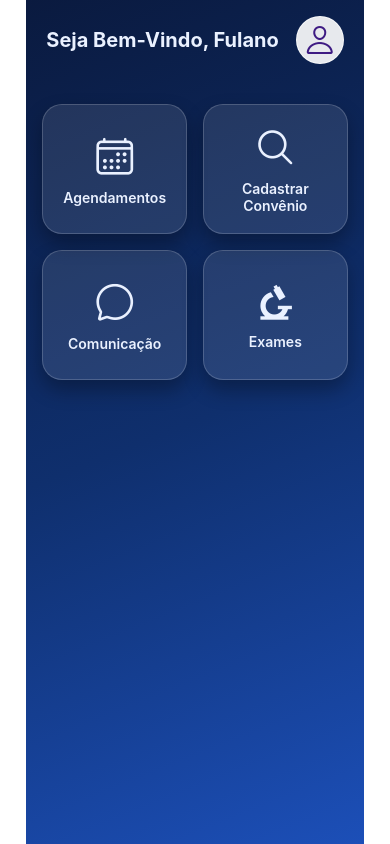
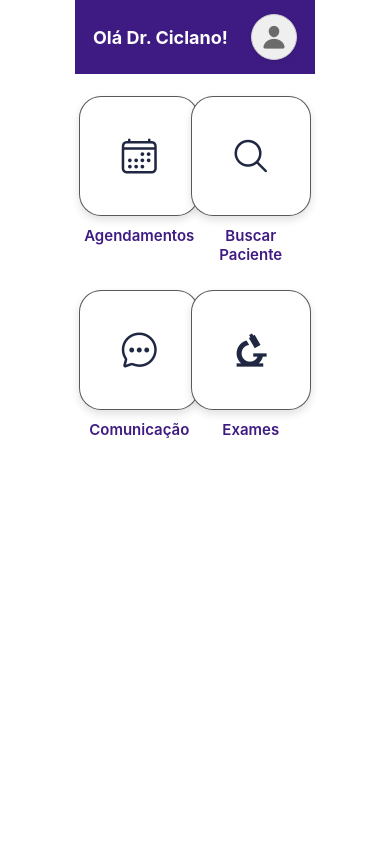
Before and after one commit to Livi4-GIT/Clinitech---Engenharia-de-Software, a React Native app in the folder apps/mobile/: screen / in a window 390 px wide. Built offline with nearby package versions, Linux system fonts and the light colour scheme.

Commit message:
feito a pagina home do doutor

```diff
--- a/apps/mobile/App.js
+++ b/apps/mobile/App.js
@@ -1,6 +1,6 @@
 import { StatusBar } from 'expo-status-bar';
 import { StyleSheet, Text, View } from 'react-native';
-import Usuario from "./home/Usuario";
+import Usuario from "./home/Doutor";
 
 export default function App() {
   return (
--- /dev/null
+++ b/apps/mobile/home/Doutor.js
@@ -0,0 +1,144 @@
+import React from 'react';
+import {
+  View,
+  Text,
+  TouchableOpacity,
+  SafeAreaView,
+  StatusBar,
+  StyleSheet,
+} from 'react-native';
+import { Ionicons, MaterialCommunityIcons } from '@expo/vector-icons';
+
+const PURPLE = '#3E1B83';
+
+export default function HomeScreen() {
+  return (
+    <SafeAreaView style={styles.container}>
+      <StatusBar backgroundColor={PURPLE} barStyle="light-content" />
+
+      {/* Cabeçalho roxo */}
+      <View style={styles.header}>
+        <Text style={styles.headerText}>Olá Dr. Ciclano!</Text>
+        <View style={styles.profileCircle}>
+          <Ionicons name="person" size={26} color="#6b6b6b" />
+        </View>
+      </View>
+
+      {/* Grade 2x2 */}
+      <View style={styles.grid}>
+        <View style={styles.row}>
+          <TouchableOpacity style={styles.iconBox}>
+            <View style={styles.iconInner}>
+              <Ionicons name="calendar-outline" size={40} color="#1f2742" />
+            </View>
+            <Text style={styles.label}>Agendamentos</Text>
+          </TouchableOpacity>
+
+          <TouchableOpacity style={styles.iconBox}>
+            <View style={styles.iconInner}>
+              <Ionicons name="search-outline" size={40} color="#1f2742" />
+            </View>
+            <Text style={styles.label}>Buscar Paciente</Text>
+          </TouchableOpacity>
+        </View>
+
+        <View style={styles.row}>
+          <TouchableOpacity style={styles.iconBox}>
+            <View style={styles.iconInner}>
+              <Ionicons name="chatbubble-ellipses-outline" size={40} color="#1f2742" />
+            </View>
+            <Text style={styles.label}>Comunicação</Text>
+          </TouchableOpacity>
+
+          <TouchableOpacity style={styles.iconBox}>
+            <View style={styles.iconInner}>
+              <MaterialCommunityIcons name="microscope" size={40} color="#1f2742" />
+            </View>
+            <Text style={styles.label}>Exames</Text>
+          </TouchableOpacity>
+        </View>
+      </View>
+    </SafeAreaView>
+  );
+}
+
+const CARD_BORDER = 'rgba(0,0,0,0.65)';
+
+const styles = StyleSheet.create({
+  container: {
+    flex: 1,
+    backgroundColor: '#fff',
+  },
+
+  header: {
+    backgroundColor: PURPLE,
+    flexDirection: 'row',
+    alignItems: 'center',
+    justifyContent: 'space-between',
+    paddingVertical: 14,
+    paddingHorizontal: 18,
+  },
+
+  headerText: {
+    color: '#fff',
+    fontSize: 18,
+    fontWeight: '700',
+  },
+
+  profileCircle: {
+    width: 46,
+    height: 46,
+    borderRadius: 23,
+    borderWidth: 1,
+    borderColor: '#cfcfcf',
+    backgroundColor: '#efefef',
+    justifyContent: 'center',
+    alignItems: 'center',
+    shadowColor: '#000',
+    shadowOpacity: 0.08,
+    shadowRadius: 4,
+    shadowOffset: { width: 0, height: 2 },
+    elevation: 1,
+  },
+
+  grid: {
+    marginTop: 22,
+    alignItems: 'center',
+  },
+
+  row: {
+    flexDirection: 'row',
+    justifyContent: 'space-between',
+    width: '86%',
+    marginBottom: 26,
+  },
+
+  iconBox: {
+    width: '46%',
+    alignItems: 'center',
+  },
+
+  iconInner: {
+    width: 120,
+    height: 120,
+    borderRadius: 22,
+    backgroundColor: '#fff',
+    borderWidth: 1.5,
+    borderColor: CARD_BORDER,
+    justifyContent: 'center',
+    alignItems: 'center',
+    shadowColor: '#000',
+    shadowOpacity: 0.12,
+    shadowRadius: 8,
+    shadowOffset: { width: 0, height: 4 },
+    elevation: 3,
+  },
+
+  label: {
+    marginTop: 10,
+    fontSize: 15,
+    color: PURPLE,
+    textAlign: 'center',
+    fontWeight: '600',
+  },
+});
```
